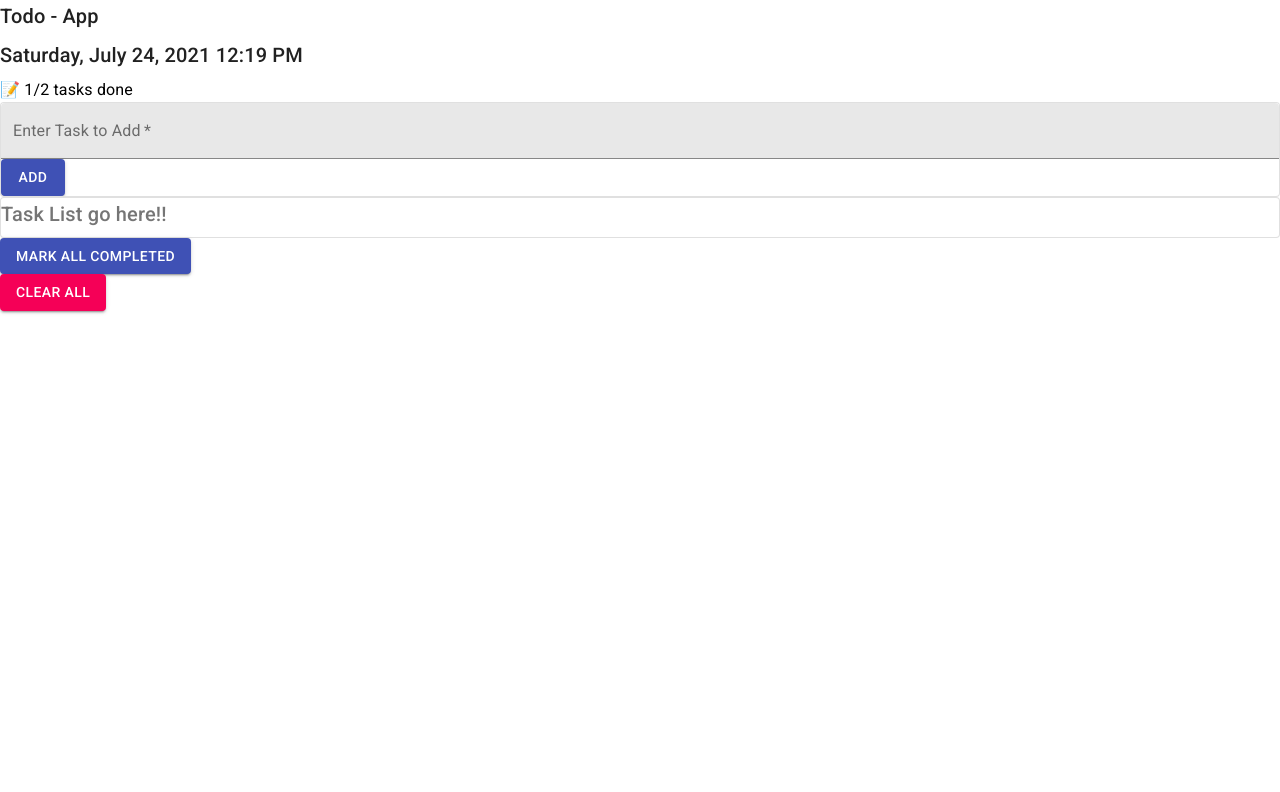
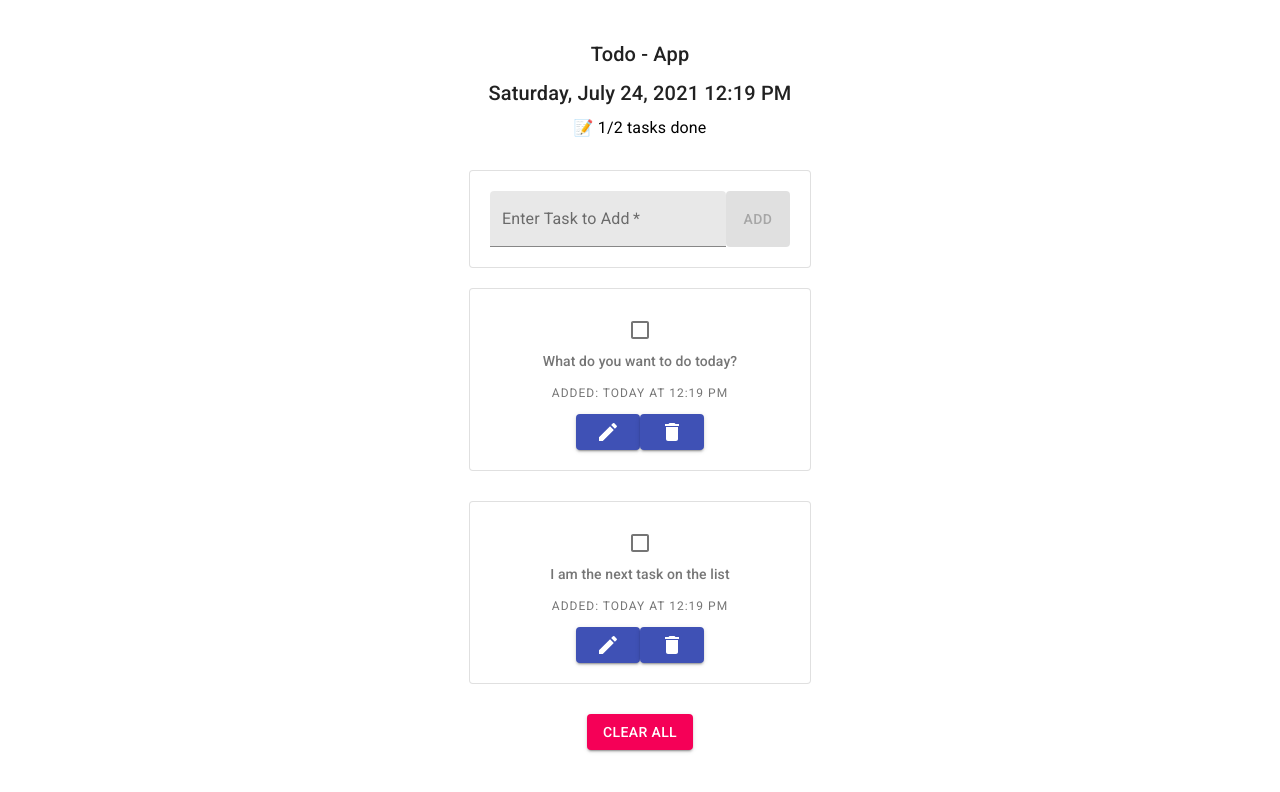
Before and after one commit to karanmann/redux-todo-again, a React (Create React App) app: page / in a window 1280 px wide. Shown: the top 792 px of the page. Built offline with nearby package versions, Linux system fonts and the light colour scheme.

Commit message:
Code CLean and dispatch added

```diff
--- a/src/App.js
+++ b/src/App.js
@@ -14,7 +14,7 @@ const store = configureStore({ reducer })
 export const App = () => {
   return (
     <Provider store={store}>
-      <div className="App">
+      <div>
         <Header />
         <Tasks />
       </div>
--- a/src/components/AddTask.js
+++ b/src/components/AddTask.js
@@ -1,15 +1,57 @@
 import { Button, Card, TextField } from '@material-ui/core'
+import React, {useState} from 'react'
 
-import React from 'react'
+import styled from 'styled-components'
+import { taskList } from '../reducers/taskList'
+import { useDispatch } from 'react-redux'
 
+const AddTaskCard = styled(Card) `
+  display: flex;
+  flex-direction: row;
+  width: 300px;
+  padding: 20px;
+  margin-bottom: 20px;
+`
+
+const AddTaskButton = styled(Button)`
+margin-left: 20px;
+`
 export const AddTask = () => {
+  const dispatch = useDispatch()
+  const [inputValue, setInputValue] = useState('')
+
+  const handleAddTask = (event) => {
+    event.preventDefault()
+    dispatch(taskList.actions.addTodo(inputValue))
+    setInputValue('')
+  }
+
   return (
 
-    <form noValidate autoComplete="on">
-      <Card variant="outlined" >
-        <TextField id="filled-basic" variant="filled"  label="Enter Task to Add" required fullWidth/>
-        <Button variant="contained" color="primary"> Add </Button>
-      </Card>
+    <form
+      onSubmit={handleAddTask}
+      noValidate
+      autoComplete="on"
+    >
+      <AddTaskCard variant="outlined" >
+        <TextField
+          id="filled-basic"
+          variant="filled"
+          label="Enter Task to Add"
+          required
+          fullWidth
+          onChange={event => setInputValue(event.target.value)}
+          value={inputValue}
+          type='text'
+        />
+        <AddTaskButton
+          variant="contained"
+          color="primary"
+          disabled={!inputValue}
+          type='submit'
+        > Add
+        </AddTaskButton>
+      </AddTaskCard>
     </form>
   )
 }
--- a/src/components/AllCompletedButton.js
+++ /dev/null
@@ -1,9 +0,0 @@
-import { Button } from '@material-ui/core'
-import React from 'react'
-export const AllCompletedButton = () => {
-  return (
-    <div>
-      <Button variant="contained" color="primary"> Mark All Completed </Button>
-    </div>
-  )
-}
--- a/src/components/ClearAllButton.js
+++ b/src/components/ClearAllButton.js
@@ -1,9 +1,20 @@
 import { Button } from '@material-ui/core'
 import React from 'react'
-export const ClearAllButton = () => {
+import { taskList } from '../reducers/taskList'
+import { useDispatch } from 'react-redux'
+export const ClearAllButton = (id) => {
+
+  const dispatch = useDispatch()
+  const handleClearAll = () => dispatch(taskList.actions.removeAllTodo(id))
+
   return (
     <div>
-      <Button variant="contained" color="secondary">Clear All</Button>
+      <Button
+        onClick={handleClearAll}
+        variant="contained"
+        color="secondary"
+      > Clear All
+      </Button>
     </div>
   )
 }
--- a/src/components/TaskList.js
+++ b/src/components/TaskList.js
@@ -1,19 +1,69 @@
-import { Card, Typography } from '@material-ui/core'
+import { Button, Card, Checkbox, Typography } from '@material-ui/core'
 
+import DeleteIcon from '@material-ui/icons/Delete';
+import EditIcon from '@material-ui/icons/Edit';
 import React from 'react'
+import moment from 'moment'
+import styled from 'styled-components'
+import { taskList } from '../reducers/taskList'
+import { useDispatch } from 'react-redux'
 
-export const TaskList = () => {
+const TaskListCard = styled(Card)`
+  display: flex;
+  flex-direction: column;
+  align-items: center;
+  padding: 20px;
+  margin-bottom: 30px;
+  width: 300px;
+`
+export const TaskList = ({ id, text, complete }) => {
+
+  const dispatch = useDispatch()
+
+  const handleCheckToggle = () => {
+    dispatch(taskList.actions.toggleCheck(id))
+  }
+
+  const handleRemove = () => {
+    dispatch(taskList.actions.removeTodo(id))
+  }
 
   return (
-    <Card variant="outlined">
-      <Typography
-        variant='h6'
+    <TaskListCard variant="outlined">
+      <Checkbox
+        isChecked={complete}
+        onChangeHandler={handleCheckToggle}
+      />
+      {!complete ?
+        <Typography
+          variant='subtitle2'
+          color='textSecondary'
+          gutterBottom
+        >
+          {text}
+        </Typography> : <Typography
+        variant='body2'
         color='textSecondary'
-        component='h4'
         gutterBottom
       >
-        Task List go here!!
+        {text}
+      </Typography>}
+      <Typography
+        variant='overline'
+        color='textSecondary'
+        gutterBottom
+      >
+        Added: {moment().calendar()}
       </Typography>
-    </Card>
+
+      <div>
+        <Button variant="contained" color="primary">
+          <EditIcon />
+        </Button>
+        <Button variant="contained" color="primary">
+            <DeleteIcon onClick={handleRemove}/>
+        </Button>
+      </div>
+    </TaskListCard>
   )
 }
--- a/src/index.css
+++ /dev/null
@@ -1,13 +0,0 @@
-body {
-  margin: 0;
-  font-family: Roboto, -apple-system, BlinkMacSystemFont, 'Segoe UI', 'Roboto', 'Oxygen',
-    'Ubuntu', 'Cantarell', 'Fira Sans', 'Droid Sans', 'Helvetica Neue',
-    sans-serif;
-  -webkit-font-smoothing: antialiased;
-  -moz-osx-font-smoothing: grayscale;
-}
-
-code {
-  font-family: Roboto, source-code-pro, Menlo, Monaco, Consolas, 'Courier New',
-    monospace;
-}
--- a/src/index.js
+++ b/src/index.js
@@ -1,12 +1,17 @@
-import './index.css'
-
 import {App} from './App'
 import React from 'react'
 import ReactDOM from 'react-dom'
+import backgroundImage from './assets/pexels-evie-shaffer-2395254.jpg'
+import styled from 'styled-components'
 
+const StyledApp = styled(App)`
+    background-image: url(${backgroundImage});
+`;
 ReactDOM.render(
   <React.StrictMode>
-    <App />
+    <StyledApp>
+      <App />
+    </StyledApp>
   </React.StrictMode>,
   document.getElementById('root')
 );
--- a/src/pages/Header.js
+++ b/src/pages/Header.js
@@ -2,9 +2,18 @@ import React from 'react'
 import { Summary } from '../components/Summary'
 import { Typography } from '@material-ui/core'
 import moment from 'moment'
+import styled from 'styled-components'
+
+const HeaderContainer = styled.div`
+  display: flex;
+  flex-direction: column;
+  align-items: center;
+  padding: 30px;
+`
+
 export const Header = () => {
   return (
-    <>
+    <HeaderContainer>
       <Typography
         variant='h6'
         color='textPrimary'
@@ -22,6 +31,6 @@ export const Header = () => {
         {moment().format('LLLL')}
       </Typography>
       <Summary />
-    </>
+    </HeaderContainer>
   )
 }
--- a/src/pages/Tasks.js
+++ b/src/pages/Tasks.js
@@ -1,16 +1,31 @@
 import { AddTask } from '../components/AddTask'
-import { AllCompletedButton } from '../components/AllCompletedButton'
 import { ClearAllButton } from '../components/ClearAllButton'
 import React from  'react'
 import { TaskList } from '../components/TaskList'
 import styled from 'styled-components'
+import { useSelector } from 'react-redux'
+
+const StyledTaskList = styled.div`
+  display: flex;
+  flex-direction: column;
+  align-items: center;
+`
+
 export const Tasks = () => {
+  const allTasks = useSelector(store => store.tasklist.tasks)
+
   return (
-    <div className="App">
+    <StyledTaskList>
       <AddTask />
-      <TaskList />
-      <AllCompletedButton />
+      {allTasks.map((task) => (
+        <TaskList
+          key={task.id}
+          id={task.id}
+          text={task.text}
+          complete={task.complete}
+        />
+      ))}
       <ClearAllButton />
-    </div>
+    </StyledTaskList>
   );
 }
--- a/src/reducers/taskList.js
+++ b/src/reducers/taskList.js
@@ -21,7 +21,8 @@ export const taskList = createSlice({
     removeTodo: (state, action) => {
       state.tasks = state.tasks.filter((todo) => todo.id !== action.payload)
     },
-    removeAllTodo: (state) => {state.task = []},
+    removeAllTodo: (state) => {state.tasks = []},
+    completedAllTodo: (state) => {state.tasks.completed = true},
     toggleCompleted: (state, action) => {
       const checkTodo = state.tasks.find((todo) => todo.id === action.payload)
 
```
Also changed, not shown: src/assets/pexels-evie-shaffer-2395254.jpg (added).
